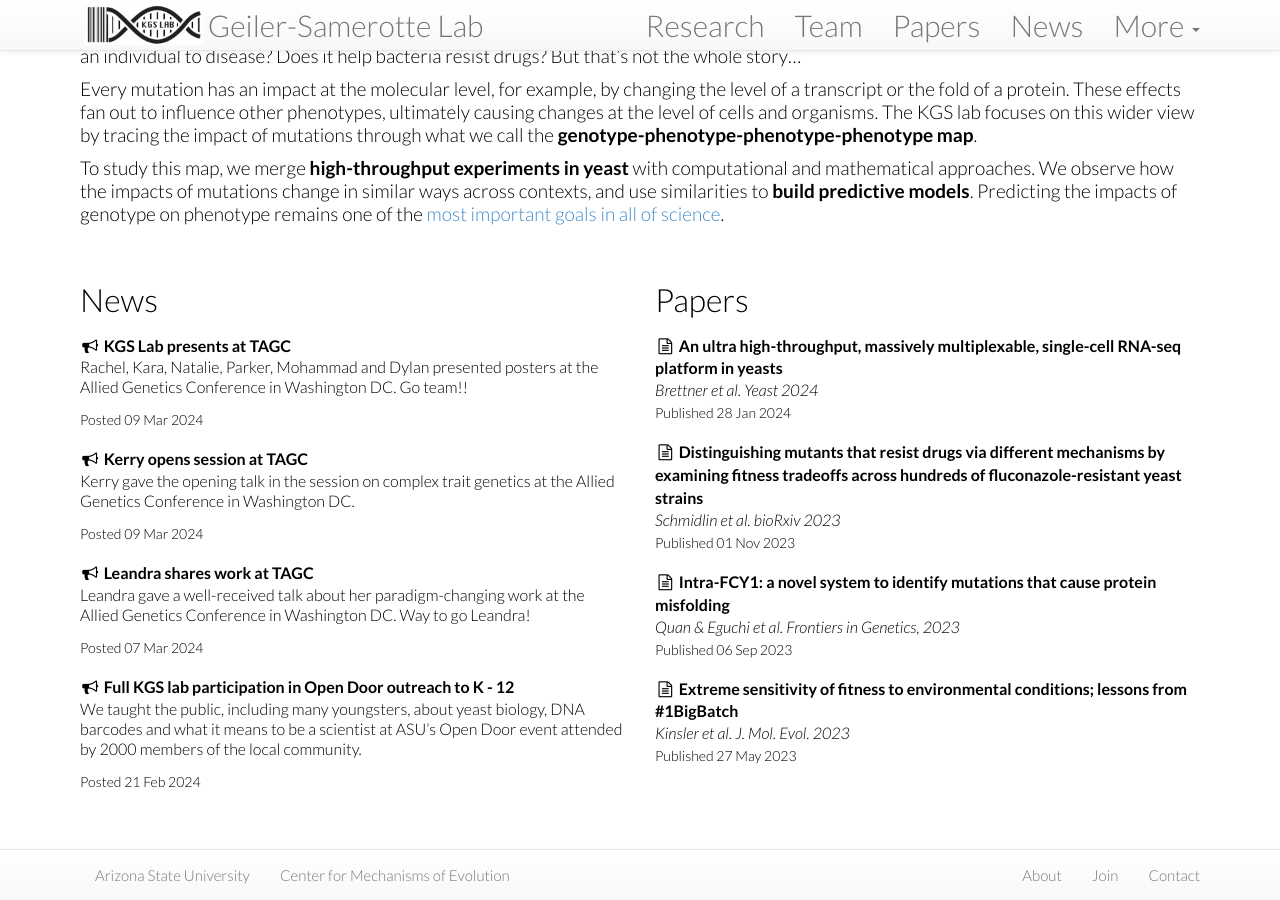
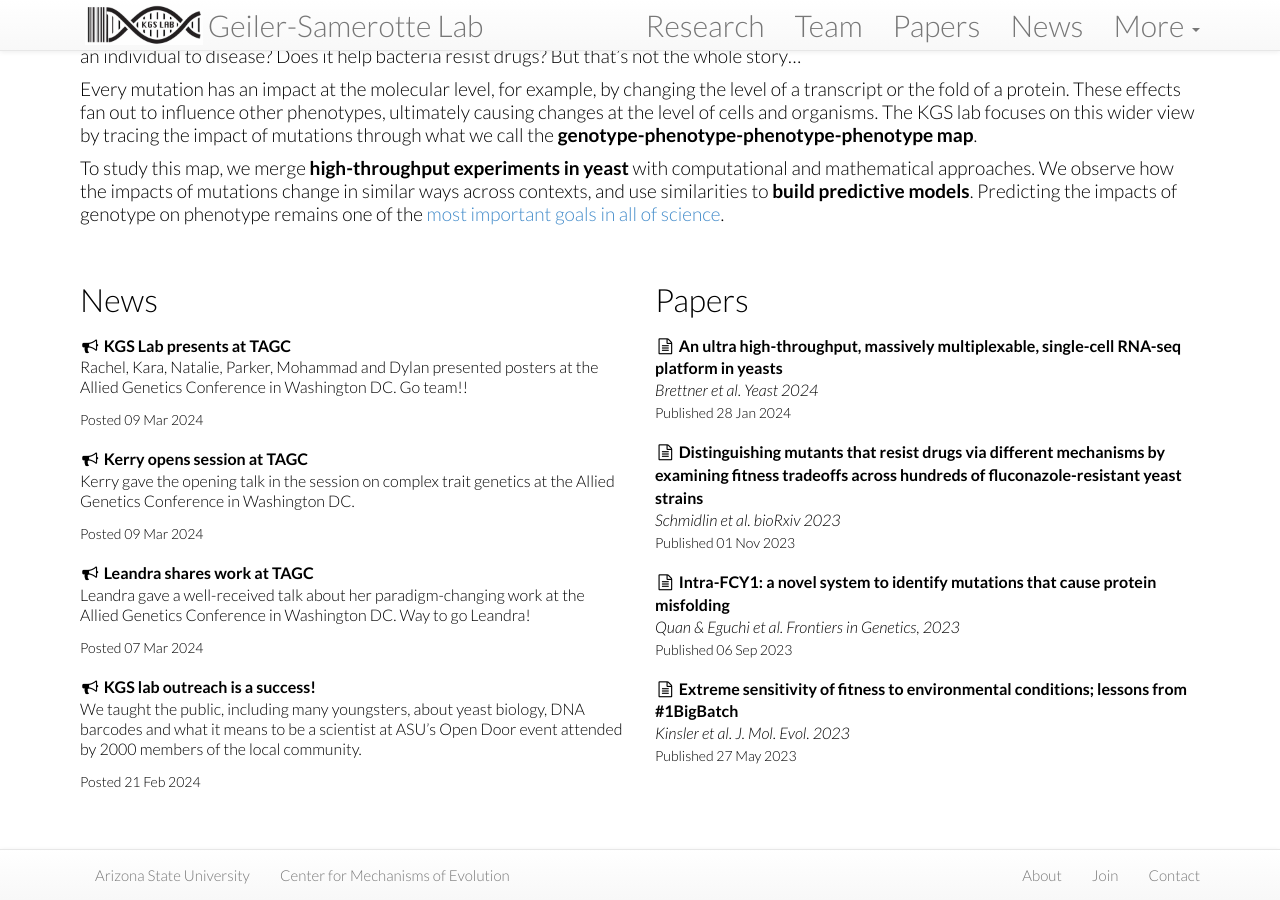
Before and after one commit to Samerotte-Lab/Samerotte-Lab.github.io, a Jekyll site: the page built from index.html, in a window 1280 px wide and 900 px high, scrolled down 562 px. Built offline with Jekyll 4.4.1, drawn with Linux system fonts in a browser that asks for light colours; nearby versions of some CDN libraries.

Commit message:
open door 2024 edits

```diff
--- a/news/_posts/2024-02-21-Open-Door.md
+++ b/news/_posts/2024-02-21-Open-Door.md
@@ -1,9 +1,9 @@
 ---
 layout: news
-title: "Full KGS lab participation in Open Door outreach to K - 12"
+title: "KGS lab outreach is a success!"
 author: "Kerry"
 author_handle:
-image: /assets/images/team/OpenDoor2024.png
+image: /assets/images/team/OpenDoor20242.png
 category: news
 tags: [publication]
 ---
```
Also changed, not shown: 1 other file.
